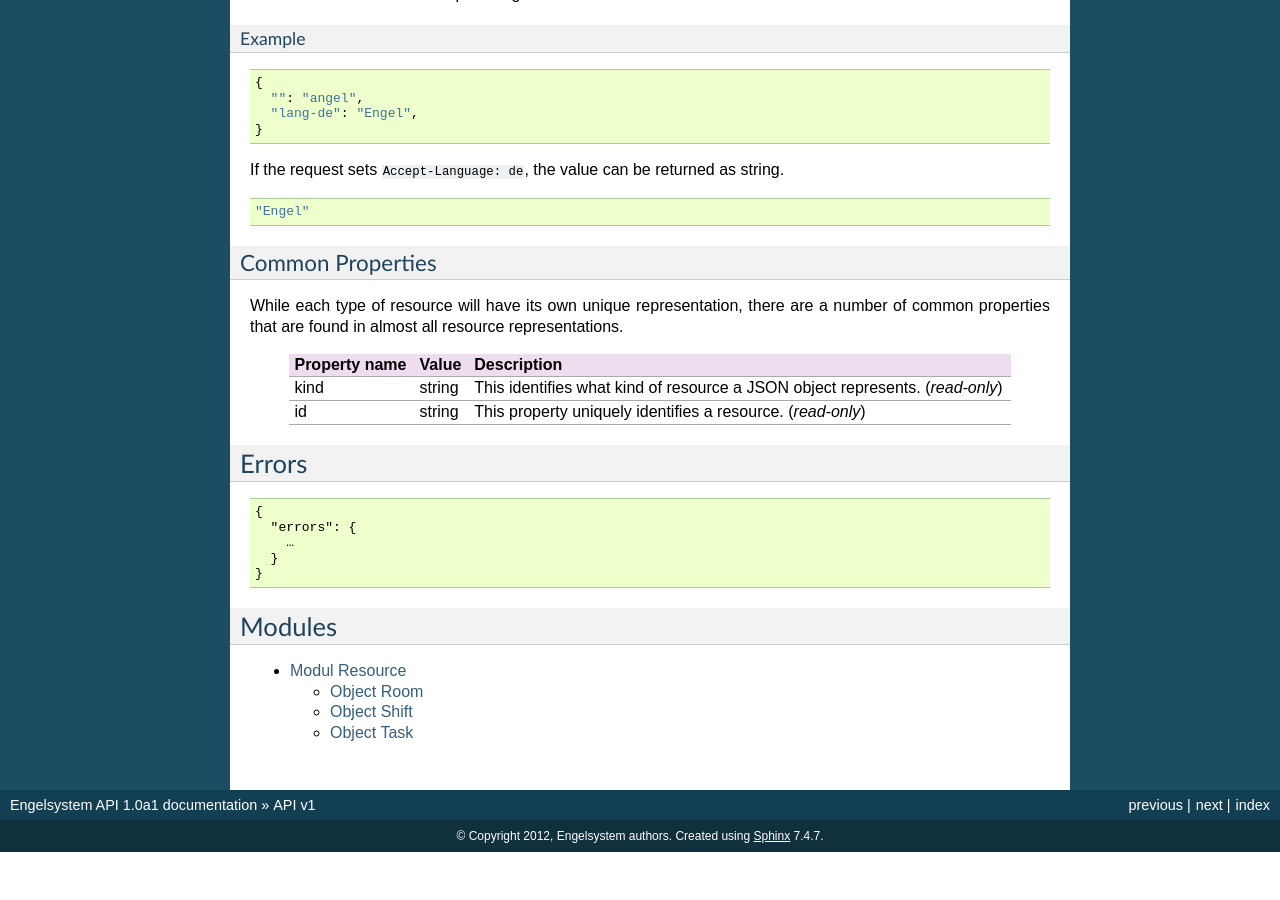
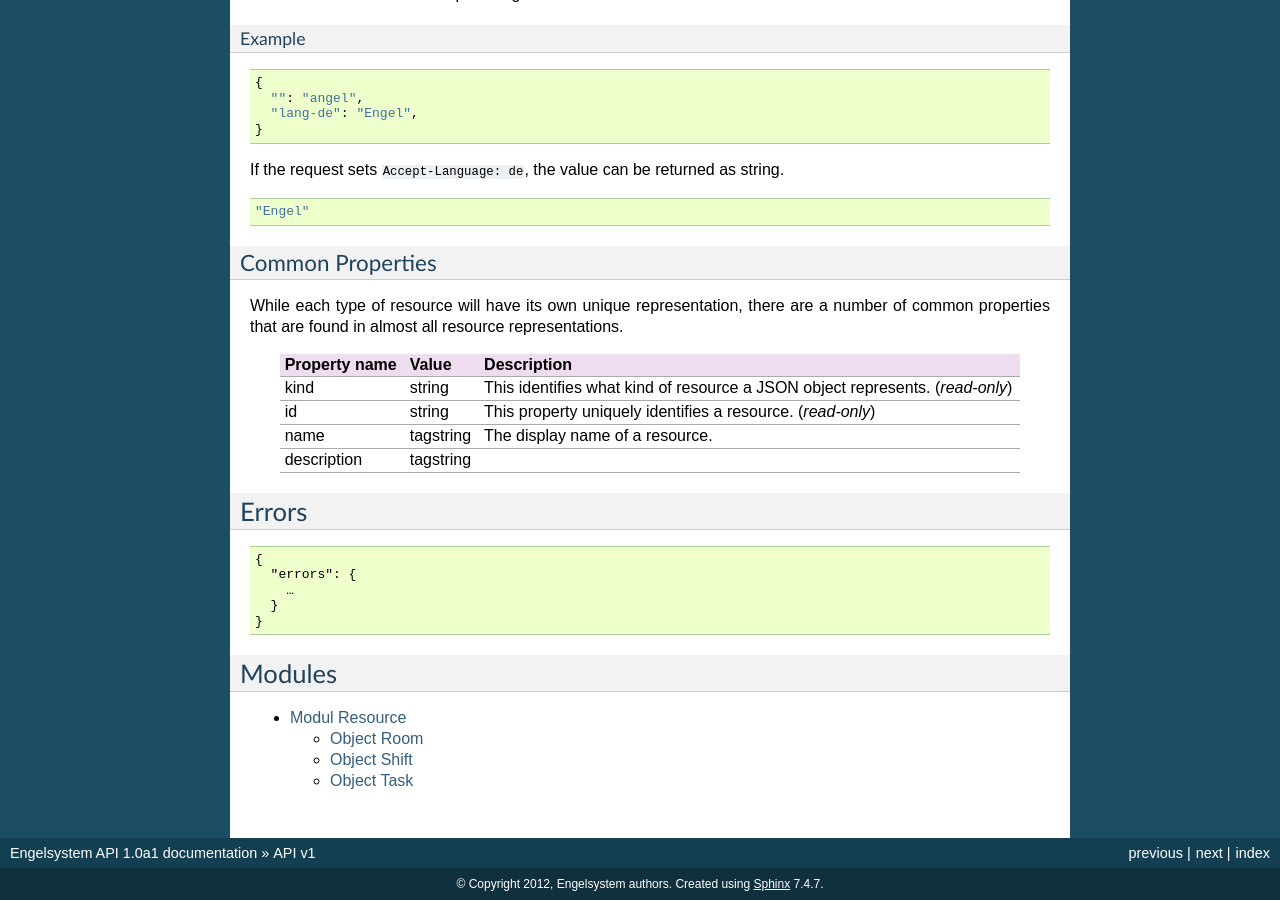
Before and after one commit to cookieBerlin/engelsystem-api, a Sphinx documentation site: the page built from doc/api/v1/index.rst, in a window 1280 px wide and 900 px high, scrolled down 624 px. Built offline with Sphinx 7.4.7, drawn with Linux system fonts in a browser that asks for light colours; before the commit the page ends 1476 px from its top, so only the background shows below that.

Commit message:
Move name and description into common properties list

```diff
--- a/doc/api/v1/index.rst
+++ b/doc/api/v1/index.rst
@@ -54,6 +54,8 @@ Property name           Value     Description
 ======================= ========= ===================================
 kind                    string    This identifies what kind of resource a JSON object represents. (*read-only*)
 id                      string    This property uniquely identifies a resource. (*read-only*)
+name                    tagstring The display name of a resource.
+description             tagstring
 ======================= ========= ===================================
 
 Errors
--- a/doc/api/v1/resource/room/index.rst
+++ b/doc/api/v1/resource/room/index.rst
@@ -17,8 +17,6 @@ Object representations
 Property name           Value     Description
 ======================= ========= ===================================
 kind                    string    Value: "engelsystem#resource/room"
-name                    tagstring
-description             tagstring
 ======================= ========= ===================================
 
 Methods
```
